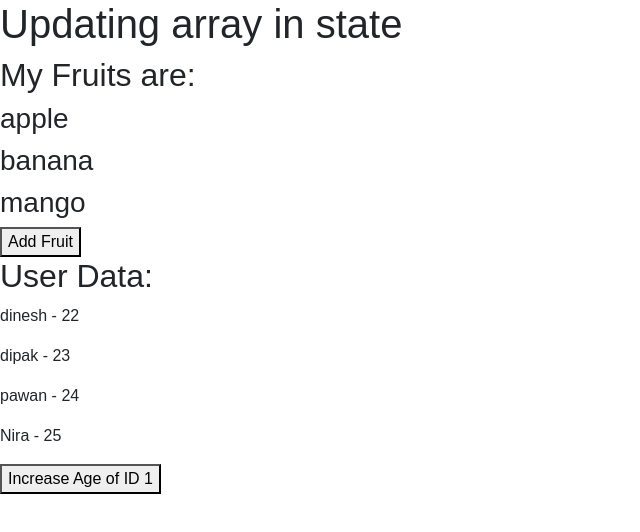
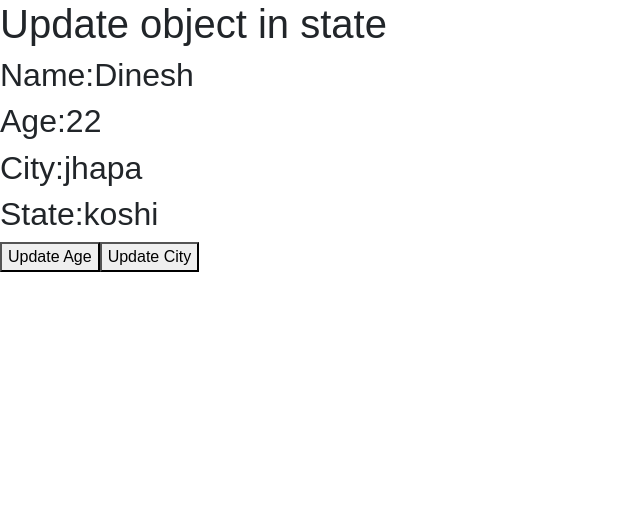
Before and after one commit to dineshctoula/react-Tutorial, a React (Vite) app: page / in a window 1280 px wide. Shown: the top 532 px of the page, without its empty margins (0-640 px from the left). Built offline with nearby package versions, Linux system fonts and the light colour scheme; the HTML template or start-up script is replaced by a standard one.

Commit message:
#42. Update Object in Usestate

```diff
--- a/src/App.jsx
+++ b/src/App.jsx
@@ -1,47 +1,40 @@
 import { useState } from "react";
 
-function App() {
-  const [fruits, setFruits] = useState(["apple", "banana", "mango"]);
-  const [data, setData] = useState([
-    { id: 1, name: "dinesh", age: 22 },
-    { id: 2, name: "dipak", age: 23 },
-    { id: 3, name: "pawan", age: 24 },
-    { id: 4, name: "Nira", age: 25 },
-  ]);
+function App(){
+  const[user, setUser]=useState({
+    name:"Dinesh",
+    age: 22,
+    address:{
+      city:"jhapa",
+      state:"koshi",
+    },
+  });
 
-  const handleFruits = () => {
-    setFruits([...fruits, "orange"]);
-  };
 
-  const handleData = () => {
-    const newData = data.map((item) =>
-      item.id === 1
-        ? { ...item, age: item.age + 1 }
-        : item
-    );
-    setData(newData);
-  };
+  const updateAge=()=>{
+    setUser({...user, age:user.age+1});
 
-  return (
-    <div>
-      <h1>Updating array in state</h1>
+  }
+  const updateCity=()=>{
+    setUser({...user,
+      address:{
+        ...user.address,
+        city:"oslo",
+      }
+    })
+  }
+  return(
+<div>
+<h1> Update object in state</h1>
+<h2>Name:{user.name}</h2>
+<h2>Age:{user.age}</h2>
+<h2>City:{user.address.city}</h2>
+<h2>State:{user.address.state}</h2>
+<button onClick={updateAge}>Update Age</button>
 
-      <h2>My Fruits are:</h2>
-      {fruits.map((item, index) => (
-        <h3 key={index}>{item}</h3>
-      ))}
-      <button onClick={handleFruits}>Add Fruit</button>
+<button onClick={updateCity}>Update City</button>
 
-      <h2>User Data:</h2>
-      {data.map((item) => (
-        <p key={item.id}>
-          {item.name} - {item.age}
-        </p>
-      ))}
-
-      <button onClick={handleData}>Increase Age of ID 1</button>
-    </div>
+</div>
   );
 }
-
 export default App;
```
